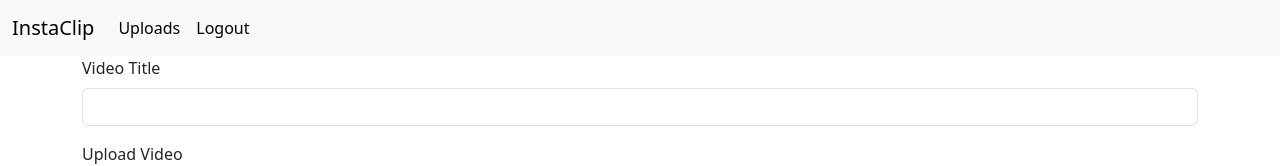
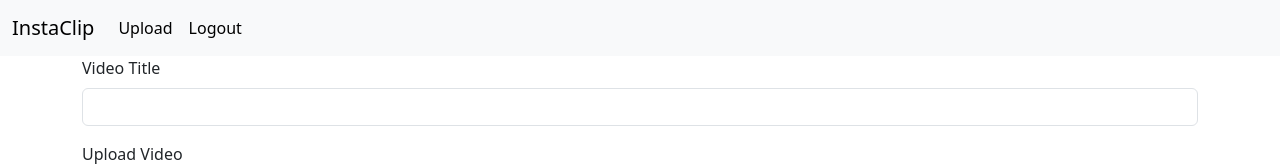
Before and after one commit to ElijahAFrancis/video-player, a React (Vite) app in the folder client/: page / in a window 1280 px wide. Shown: the top 166 px of the page. Built offline with nearby package versions, Linux system fonts and the light colour scheme; sample sign-in values are in the browser's storage.

Commit message:
fixed the upload route in nav

```diff
--- a/client/src/components/Nav/index.jsx
+++ b/client/src/components/Nav/index.jsx
@@ -9,8 +9,8 @@ function Nav() {
         <div class="collapse navbar-collapse" id="navbarNav">
           <ul class="navbar-nav">
             <li class="nav-item">
-              <Link to="/uploads" class="nav-link active" aria-current="page">
-                Uploads
+              <Link to="/upload" class="nav-link active" aria-current="page">
+                Upload
               </Link>
             </li>
             <li class="nav-item">
```
Also changed, not shown: 15 other files (tests, documents, lock files or other folders).
